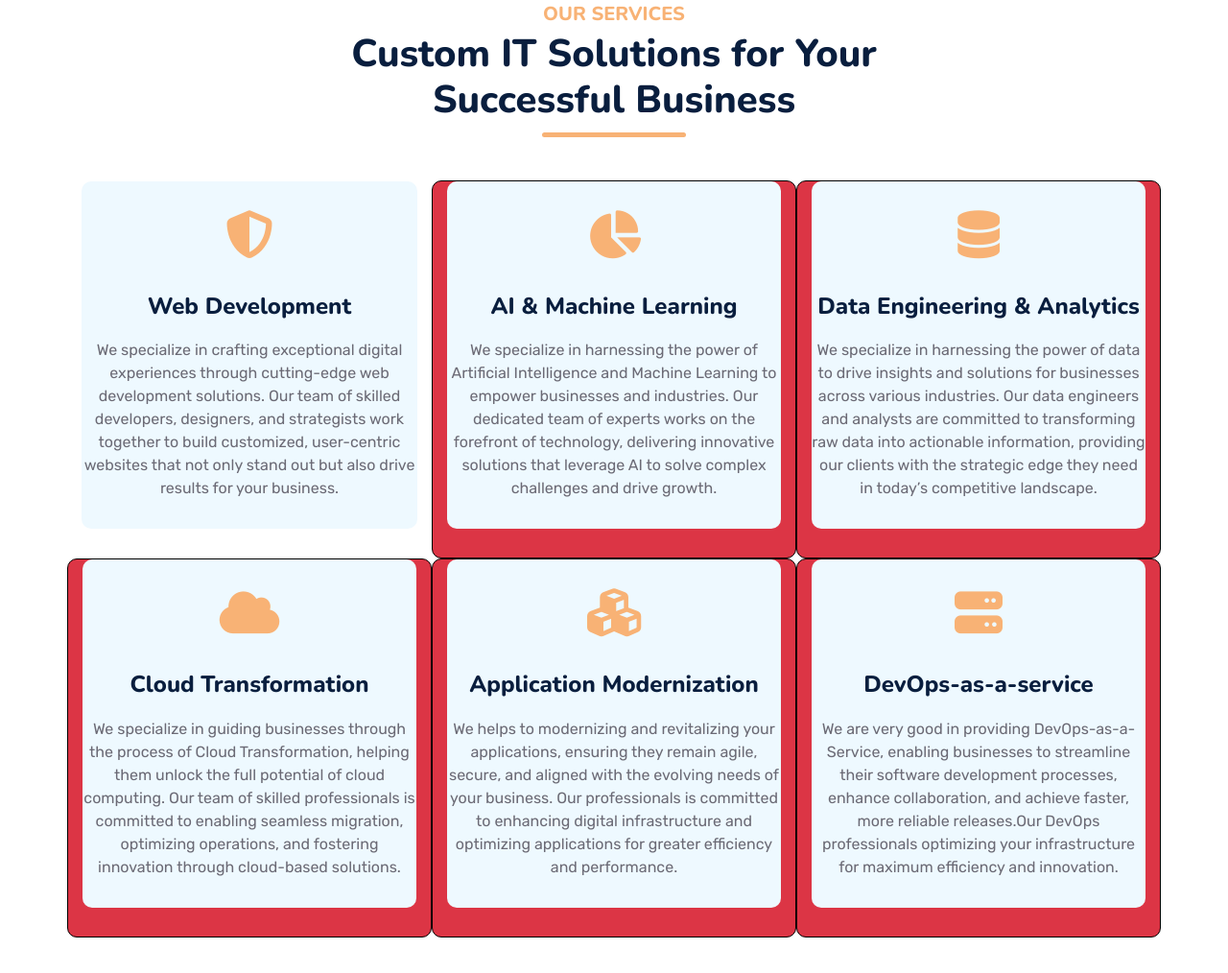
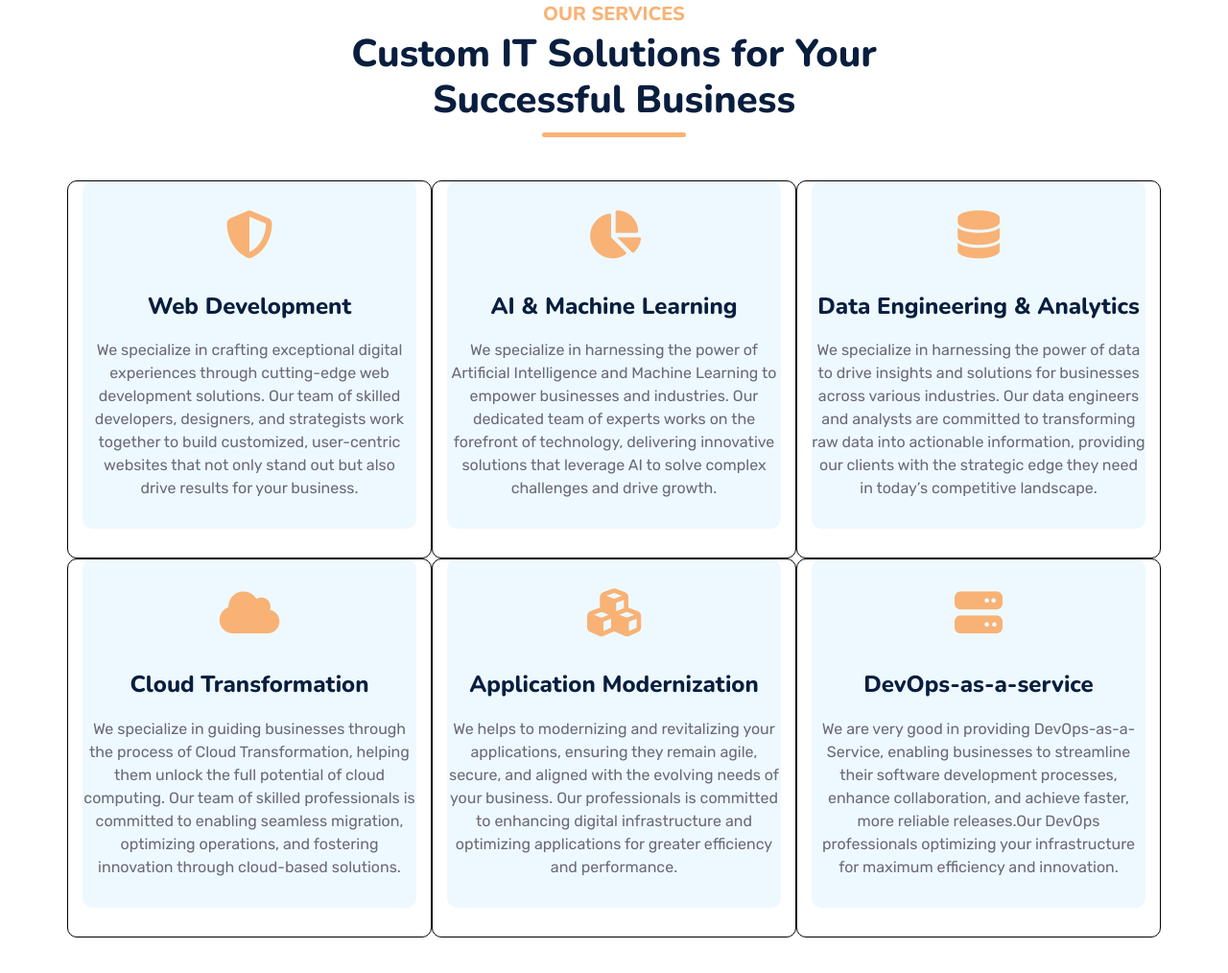
Before and after one commit to srinivasan0328/meghplat_bootstrap, a plain HTML site: page index.html in a window 1280 px wide. Shown: the part 2418-3432 px from the top of the page at 96% size. Drawn offline with nearby package versions, Linux system fonts and the light colour scheme.

Commit message:
first commit

```diff
--- a/index.html
+++ b/index.html
@@ -219,8 +219,7 @@
                     </div>
                 </div>
                 <div class="row">
-                    <div
-                        class="col-sm-12 col-md-6 col-lg-4 col-xl-4 d-flex align-items-center justify-content-center">
+                    <div class="col-sm-12 col-md-6 col-lg-4 col-xl-4 d-flex align-items-center justify-content-center boder1px">
                         <div class="card border-0 mb-5 text-center py-5 boder1px p-1 serviceCard">
                             <div class="card-head mb-5">
                                 <i class="fa-solid fa-shield-halved"></i>
@@ -237,8 +236,7 @@
                             </div>
                         </div>
                     </div>
-                    <div
-                        class="col-sm-12 col-md-6 col-lg-4 col-xl-4 d-flex align-items-center justify-content-center boder1px bg-danger">
+                    <div class="col-sm-12 col-md-6 col-lg-4 col-xl-4 d-flex align-items-center justify-content-center boder1px">
                         <div class="card border-0 mb-5 text-center py-5 serviceCard">
                             <div class="card-head mb-5">
                                 <i class="fa-solid fa-chart-pie"></i>
@@ -256,7 +254,7 @@
                         </div>
                     </div>
                     <div
-                        class="col-sm-12 col-md-6 col-lg-4 col-xl-4 d-flex align-items-center justify-content-center boder1px bg-danger">
+                        class="col-sm-12 col-md-6 col-lg-4 col-xl-4 d-flex align-items-center justify-content-center boder1px">
                         <div class="card border-0 mb-5 text-center py-5 serviceCard">
                             <div class="card-head mb-5">
                                 <i class="fa-solid fa-database"></i>
@@ -273,7 +271,7 @@
                         </div>
                     </div>
                     <div
-                        class="col-sm-12 col-md-6 col-lg-4 col-xl-4 d-flex align-items-center justify-content-center boder1px bg-danger">
+                        class="col-sm-12 col-md-6 col-lg-4 col-xl-4 d-flex align-items-center justify-content-center boder1px">
                         <div class="card border-0 mb-5 text-center py-5 serviceCard">
                             <div class="card-head mb-5">
                                 <i class="fa-solid fa-cloud"></i>
@@ -292,7 +290,7 @@
                         </div>
                     </div>
                     <div
-                        class="col-sm-12 col-md-6 col-lg-4 col-xl-4 d-flex align-items-center justify-content-center boder1px bg-danger">
+                        class="col-sm-12 col-md-6 col-lg-4 col-xl-4 d-flex align-items-center justify-content-center boder1px">
                         <div class="card border-0 mb-5 text-center py-5 serviceCard">
                             <div class="card-head mb-5">
                                 <i class="fa-solid fa-cubes"></i>
@@ -311,7 +309,7 @@
                         </div>
                     </div>
                     <div
-                        class="col-sm-12 col-md-6 col-lg-4 col-xl-4 d-flex align-items-center justify-content-center boder1px bg-danger">
+                        class="col-sm-12 col-md-6 col-lg-4 col-xl-4 d-flex align-items-center justify-content-center boder1px">
                         <div class="card border-0 mb-5 text-center py-5 serviceCard">
                             <div class="card-head mb-5">
                                 <i class="fa-solid fa-server"></i>
@@ -566,8 +564,8 @@
                 </div>
                 <div class="row copyRightsBody">
                     <div class=" col-sm-12 col-md-12 col-lg-12 col-xl-12 d-flex align-items-center justify-content-center">
-                        <div class="bg-primary card-body d-flex align-items-end justify-content-center w-100 flex-column">
-                            <p class="bg-danger card-text text-justify footParaFont">© <a href="#" class="copyRightsPara footParaFont">MeghPlat.</a> All Rights Reserved.</p>
+                        <div class="card-body d-flex align-items-end justify-content-center w-100 flex-column">
+                            <p class="card-text text-justify footParaFont">© <a href="#" class="copyRightsPara footParaFont">MeghPlat.</a> All Rights Reserved.</p>
                         </div>
                     </div>
                 </div>
```
